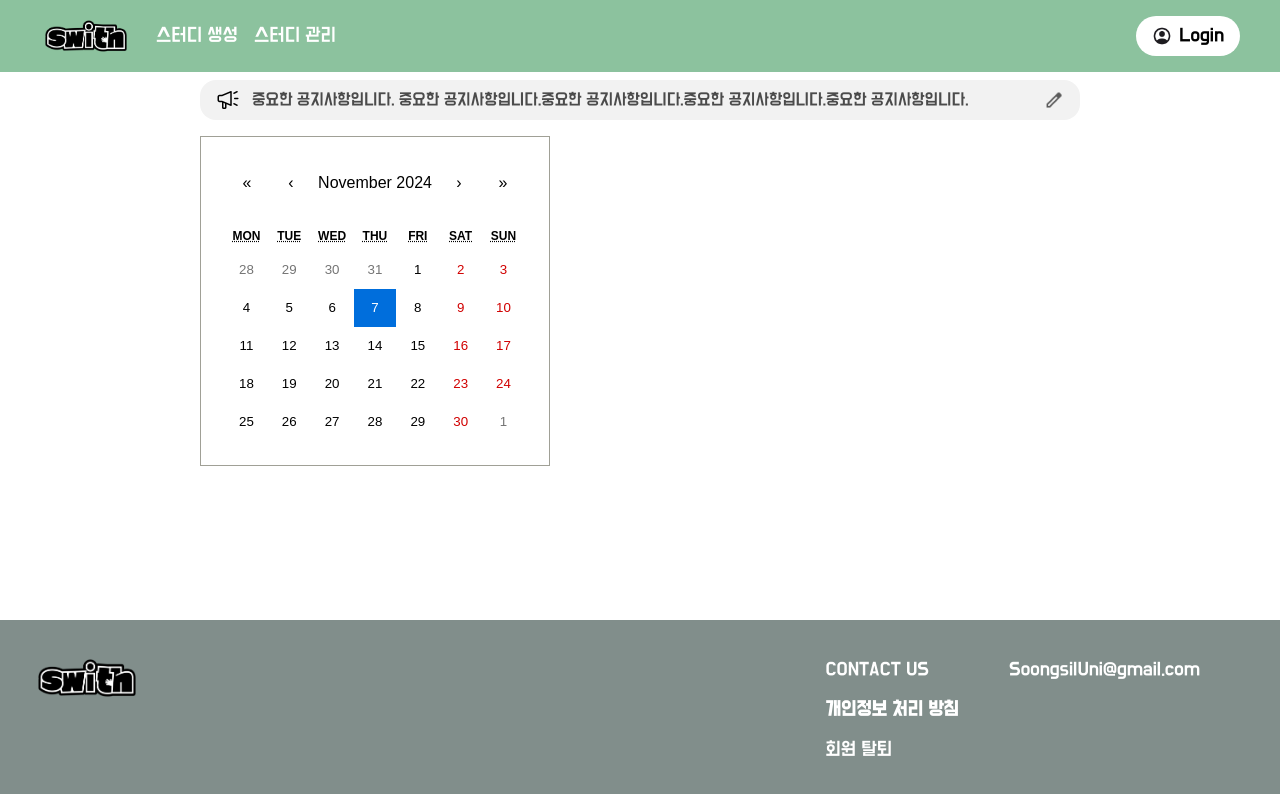
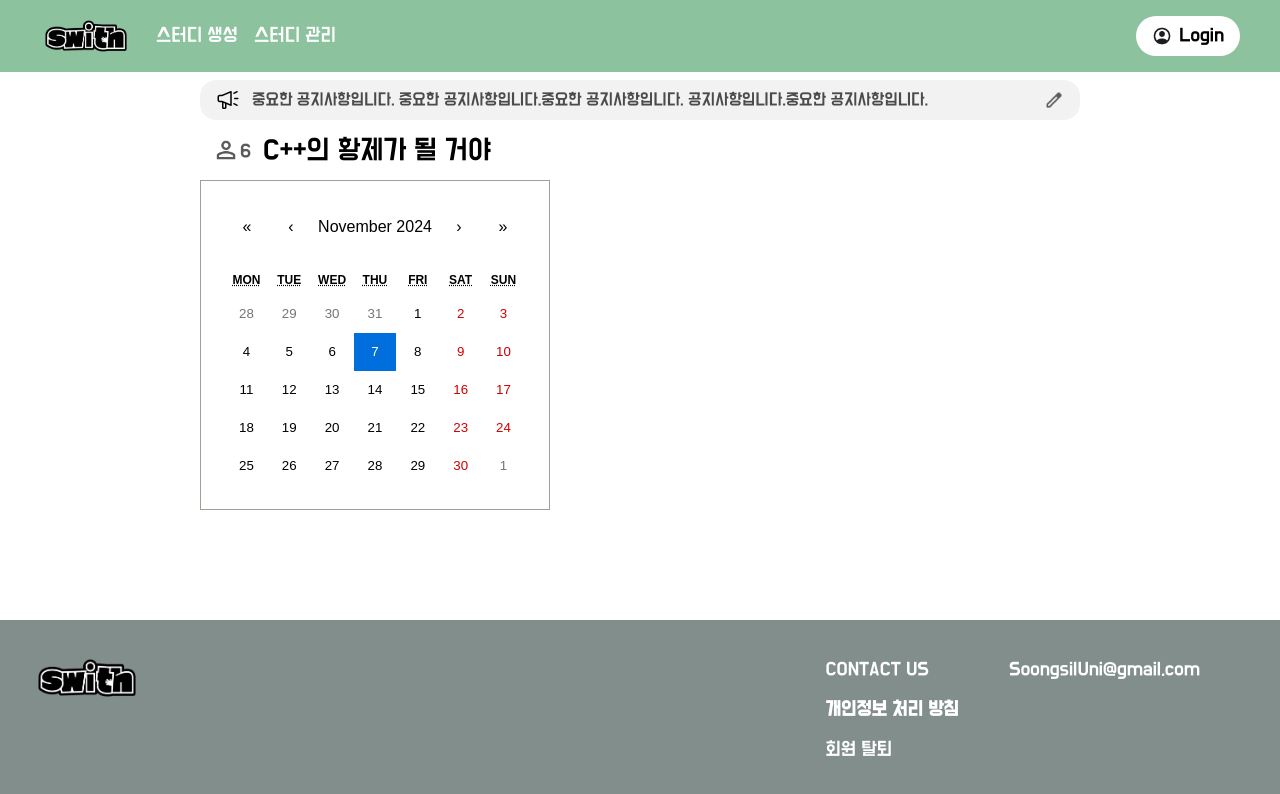
Before and after one commit to TeamSwith/Front, a React (Create React App) app: page /manage-study in a window 1280 px wide. Shown: the top 794 px of the page. Built offline with nearby package versions, Linux system fonts and the light colour scheme.

Commit message:
출석체크 위까지 구현

```diff
--- a/src/pages/ManageStudy.js
+++ b/src/pages/ManageStudy.js
@@ -3,6 +3,7 @@ import Calendar from 'react-calendar';
 import "react-calendar/dist/Calendar.css";
 import speakerIcon from "../assets/speaker.png";
 import editIcon from "../assets/edit.png";
+import personIcon from "../assets/person.png";
 import './ManageStudy.css';
 
 const ManageStudy = () => {
@@ -27,12 +28,24 @@ const ManageStudy = () => {
               className={`marquee-text ${isOverflowing ? 'animate-marquee' : ''}`}
               ref={marqueeTextRef}
             >
-              중요한 공지사항입니다. 중요한 공지사항입니다.중요한 공지사항입니다.중요한 공지사항입니다.중요한 공지사항입니다.
+              중요한 공지사항입니다. 중요한 공지사항입니다.중요한 공지사항입니다. 공지사항입니다.중요한 공지사항입니다.
             </span>
           </div>
         </div>
         <img src={editIcon} alt="Edit Icon" className="w-5 h-5 cursor-pointer mr-4 flex-shrink-0" />
       </div>
+
+      <div className="flex items-center">
+        <img src={personIcon} alt="인원수" className="w-7 h-7 ml-3 mb-4" />
+          <span className='text-[#5B5B5B] mb-3'>
+            6
+            {/*인원수에 따라 조정될 예정 */}
+          </span>
+          <span className='text-2xl ml-3 mb-3'>
+            C++의 황제가 될 거야
+          </span>
+      </div>
+
 
       <Calendar
         onChange={onChange}
```
Also changed, not shown: src/assets/person.png (added).
